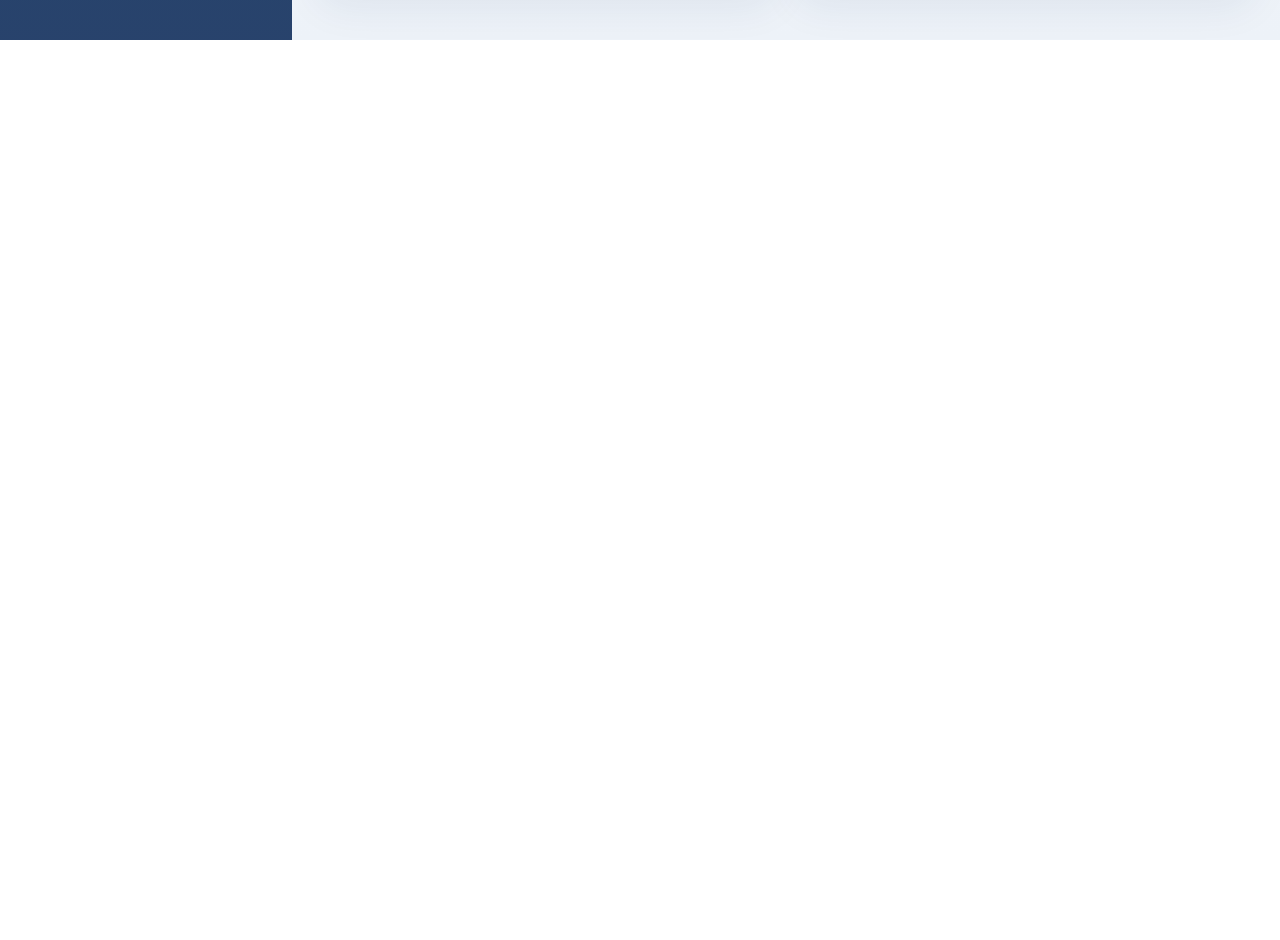
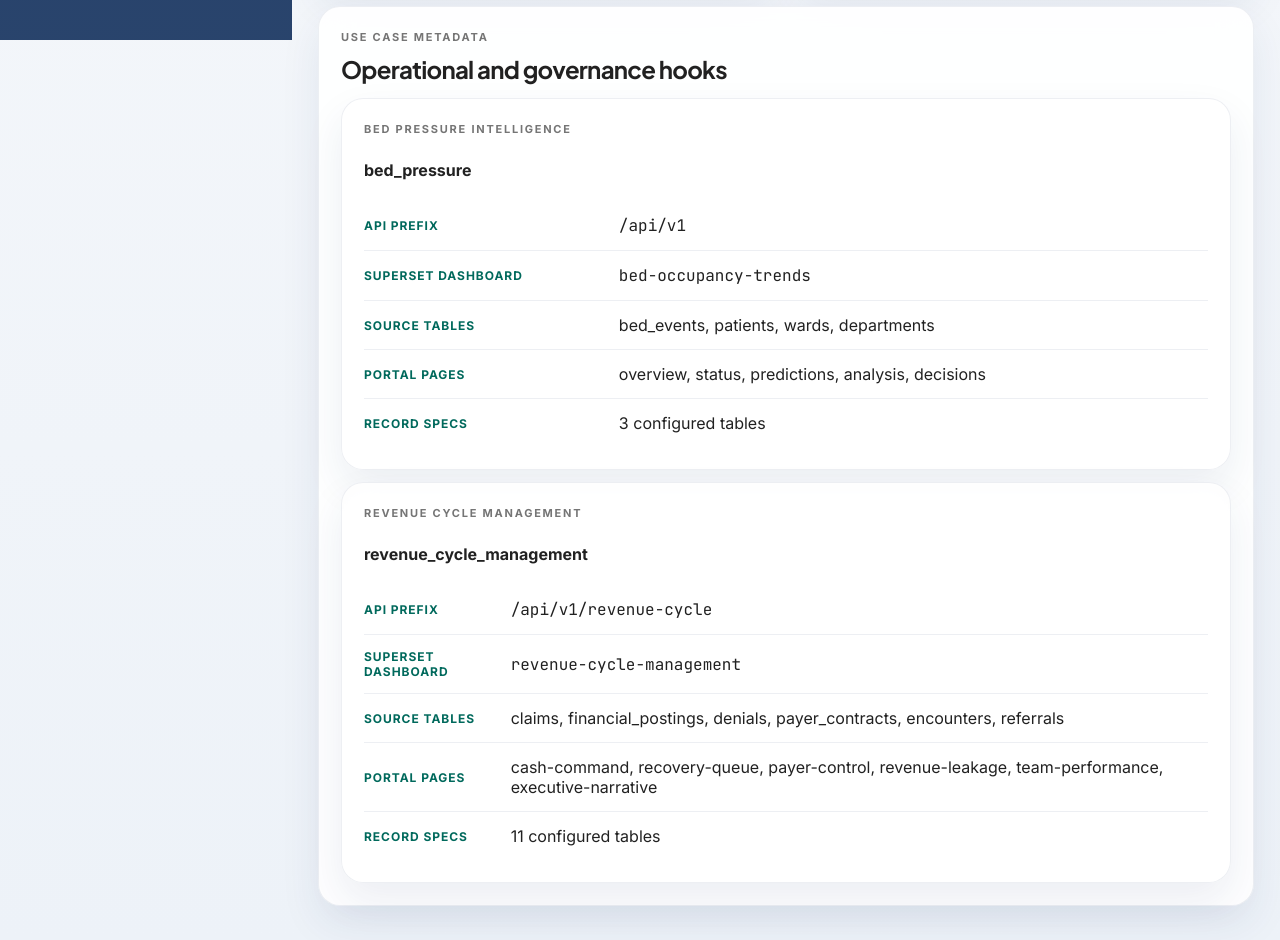
Before and after one commit to maraqa1/opencare-platform, a Next.js app in the folder apps/portal/: page /admin/configuration in a window 1280 px wide. Shown: the part 760-1700 px from the top of the page. Before the commit the page ends 800 px from the top, so only its background shows below. Built offline with nearby package versions, Linux system fonts and the light colour scheme.

Commit message:
Phase4a add revenue cycle management admin governance parity

```diff
--- a/apps/portal/app/admin/configuration/page.tsx
+++ b/apps/portal/app/admin/configuration/page.tsx
@@ -1,5 +1,40 @@
 import { PageFrame } from "@/components/page-frame";
 import { useCases } from "@/lib/use-cases";
+
+const useCaseDetails: Record<string, {
+  sourceTables: string[];
+  portalPages: string[];
+  apiPrefix: string;
+  dashboardId: string;
+  recordSpecs: string[];
+}> = {
+  bed_pressure: {
+    sourceTables: ["bed_events", "patients", "wards", "departments"],
+    portalPages: ["overview", "status", "predictions", "analysis", "decisions"],
+    apiPrefix: "/api/v1",
+    dashboardId: "bed-occupancy-trends",
+    recordSpecs: ["analytics.fct_bed_occupancy", "output.forecast", "output.anomaly"],
+  },
+  revenue_cycle_management: {
+    sourceTables: ["claims", "financial_postings", "denials", "payer_contracts", "encounters", "referrals"],
+    portalPages: ["cash-command", "recovery-queue", "payer-control", "revenue-leakage", "team-performance", "executive-narrative"],
+    apiPrefix: "/api/v1/revenue-cycle",
+    dashboardId: "revenue-cycle-management",
+    recordSpecs: [
+      "analytics.fct_cash_recovery_opportunity",
+      "analytics.fct_cash_forecast",
+      "analytics.fct_payer_contract_performance",
+      "analytics.fct_team_recovery_performance",
+      "analytics.fct_revenue_cycle",
+      "analytics.fct_financial_posting",
+      "analytics.fct_claim_aging",
+      "analytics.fct_denials",
+      "analytics.fct_revenue_leakage",
+      "analytics.fct_payer_performance",
+      "analytics.fct_patient_acquisition",
+    ],
+  },
+};
 
 export default function AdminConfigurationPage() {
   return (
@@ -47,6 +82,47 @@ export default function AdminConfigurationPage() {
             </tbody>
           </table>
         </article>
+        <article className="panel span-12">
+          <p className="eyebrow">Use Case Metadata</p>
+          <h3 className="section-heading">Operational and governance hooks</h3>
+          <div className="compact-feed">
+            {useCases
+              .filter((useCase) => useCaseDetails[useCase.id])
+              .map((useCase) => {
+                const details = useCaseDetails[useCase.id];
+                return (
+                  <div className="panel" key={`${useCase.id}-metadata`}>
+                    <p className="eyebrow">{useCase.name}</p>
+                    <h4>{useCase.id}</h4>
+                    <table className="table">
+                      <tbody>
+                        <tr>
+                          <th>API prefix</th>
+                          <td><code>{details.apiPrefix}</code></td>
+                        </tr>
+                        <tr>
+                          <th>Superset dashboard</th>
+                          <td><code>{details.dashboardId}</code></td>
+                        </tr>
+                        <tr>
+                          <th>Source tables</th>
+                          <td>{details.sourceTables.join(", ")}</td>
+                        </tr>
+                        <tr>
+                          <th>Portal pages</th>
+                          <td>{details.portalPages.join(", ")}</td>
+                        </tr>
+                        <tr>
+                          <th>Record specs</th>
+                          <td>{details.recordSpecs.length} configured tables</td>
+                        </tr>
+                      </tbody>
+                    </table>
+                  </div>
+                );
+              })}
+          </div>
+        </article>
       </section>
     </PageFrame>
   );
```
Also changed, not shown: apps/portal/app/admin/governance/page.tsx (+56 -4 lines), apps/portal/components/DataDictionary.tsx (+11 -10 lines), apps/portal/components/DictionaryView.tsx (+8 -2 lines), apps/portal/components/RecordSpecification.tsx (+11 -3 lines).
